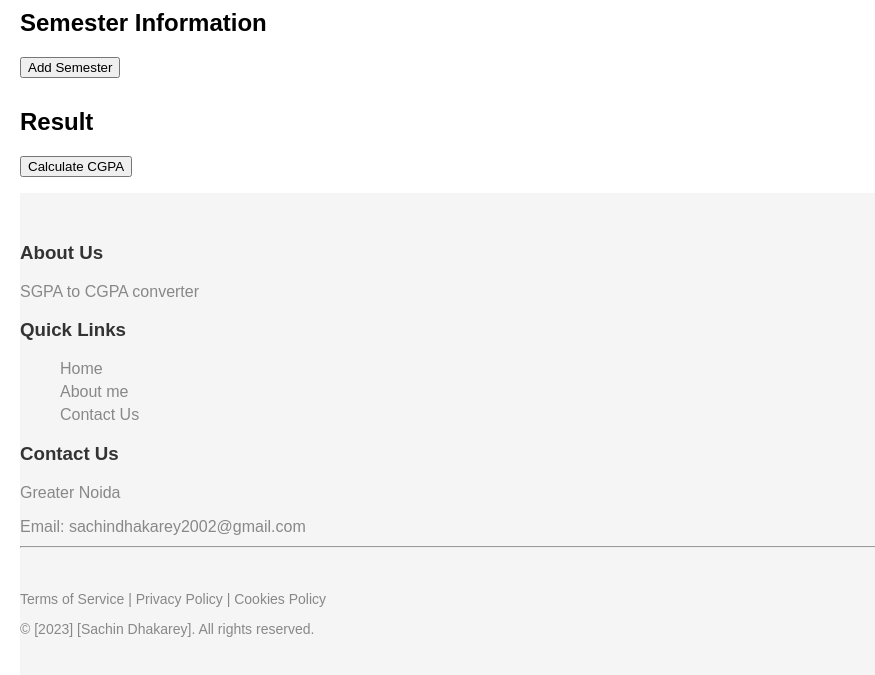
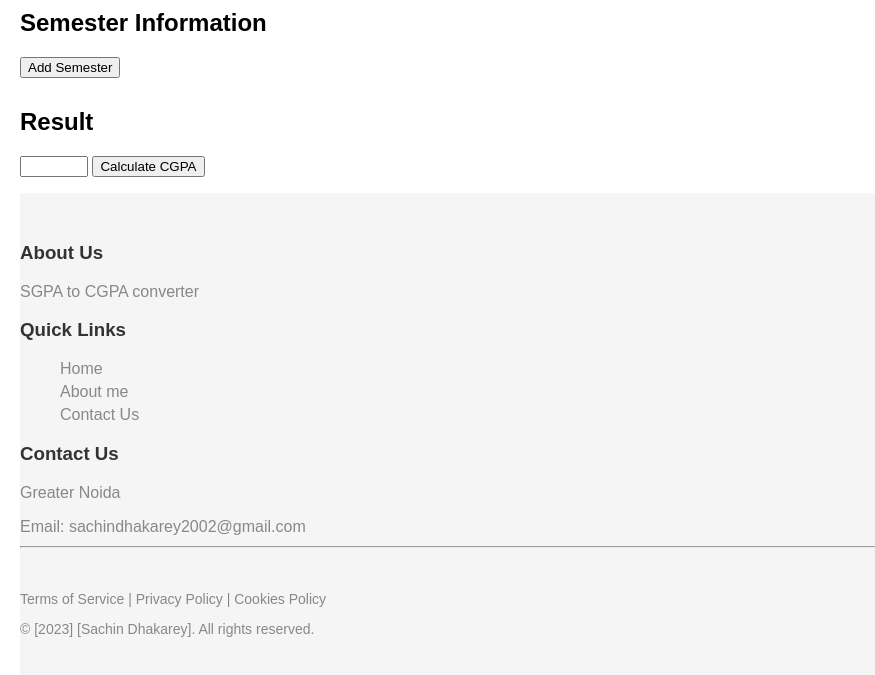
Before and after one commit to SachinDhakarey/SGPA-to-CGPA-converter, a plain HTML site: page index.html in a window 1280 px wide. Shown: the part 79-754 px from the top of the page, without its empty margins (0-875 px from the left). Drawn offline with Linux system fonts and the light colour scheme; a script that the page names is missing; some icons are missing.

Commit message:
new Update index.html

```diff
--- a/index.html
+++ b/index.html
@@ -20,6 +20,7 @@
 
       <div id="result-container">
         <h2>Result</h2>
+          <input type="number" id="previous-cgpa" step="0.01">
         <button onclick="calculateCGPA()">Calculate CGPA</button>
         <p id="cgpa-result"></p>
       </div>
```
